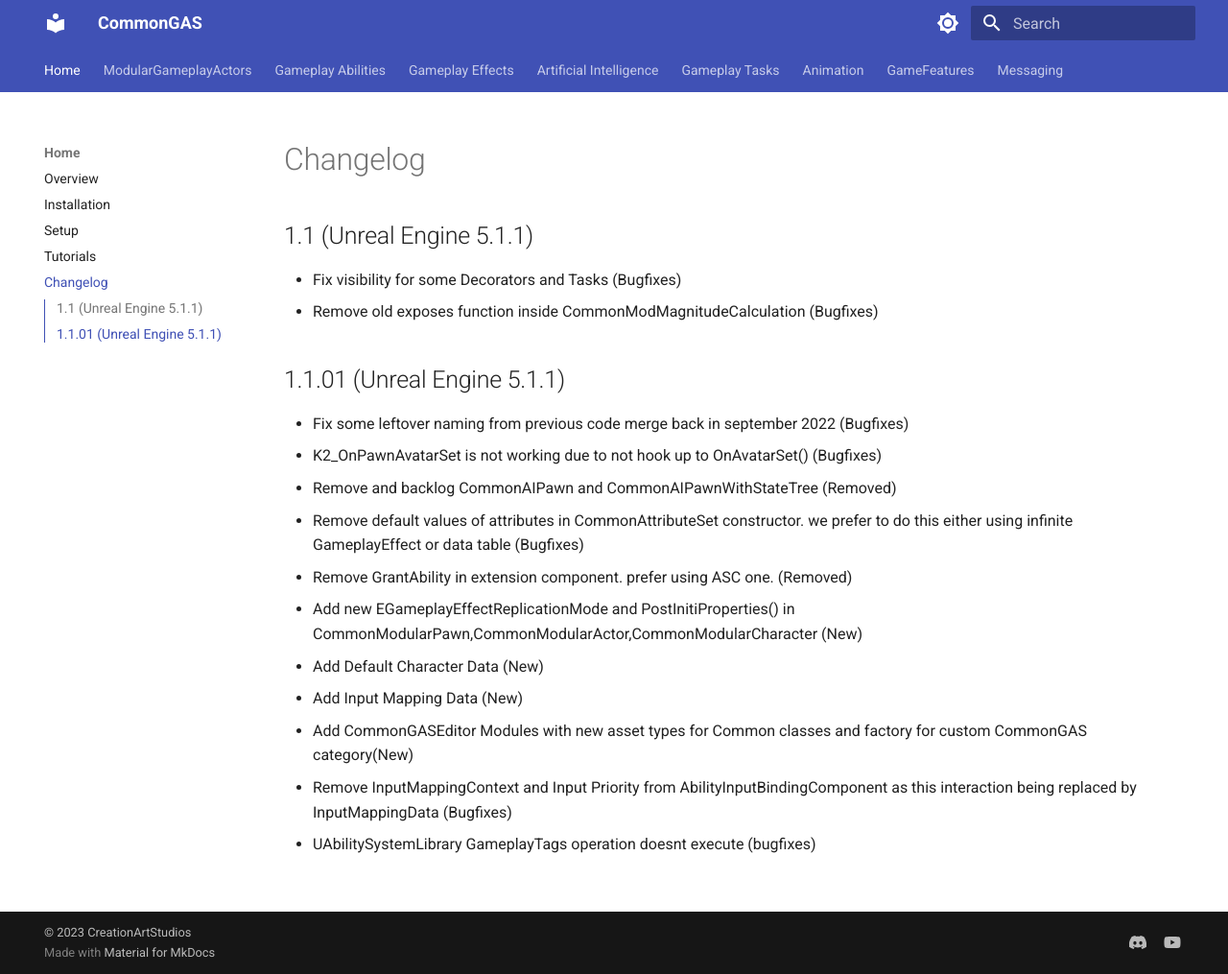
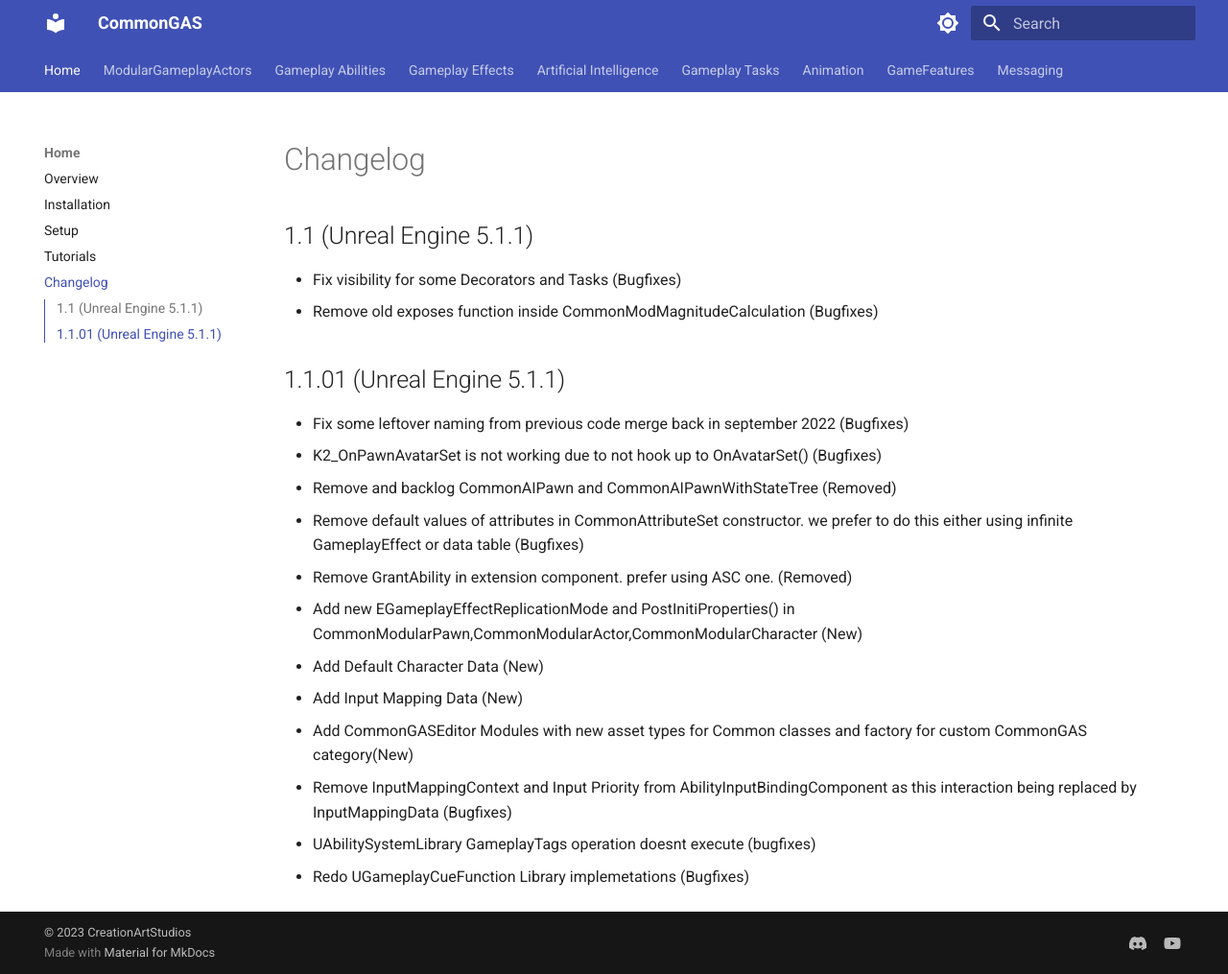
Before and after one commit to KhxiSaki/CommonGASDocs, an MkDocs documentation site: the page built from docs/changelog.md, in a window 1280 px wide and 1015 px high. Shown: the whole window at 96% size. Built offline with MkDocs 1.6.1 and Material for MkDocs 9.7.7, drawn with Linux system fonts in a browser that asks for light colours.

Commit message:
1.1.0.1 Add another entry

```diff
--- a/docs/changelog.md
+++ b/docs/changelog.md
@@ -14,3 +14,4 @@
 - Add CommonGASEditor Modules with new asset types for Common  classes and factory for custom CommonGAS category(New)
 - Remove InputMappingContext and Input Priority from AbilityInputBindingComponent as this interaction being replaced by InputMappingData (Bugfixes)
 - UAbilitySystemLibrary GameplayTags operation doesnt execute (bugfixes)
+- Redo UGameplayCueFunction Library implemetations (Bugfixes)
```
